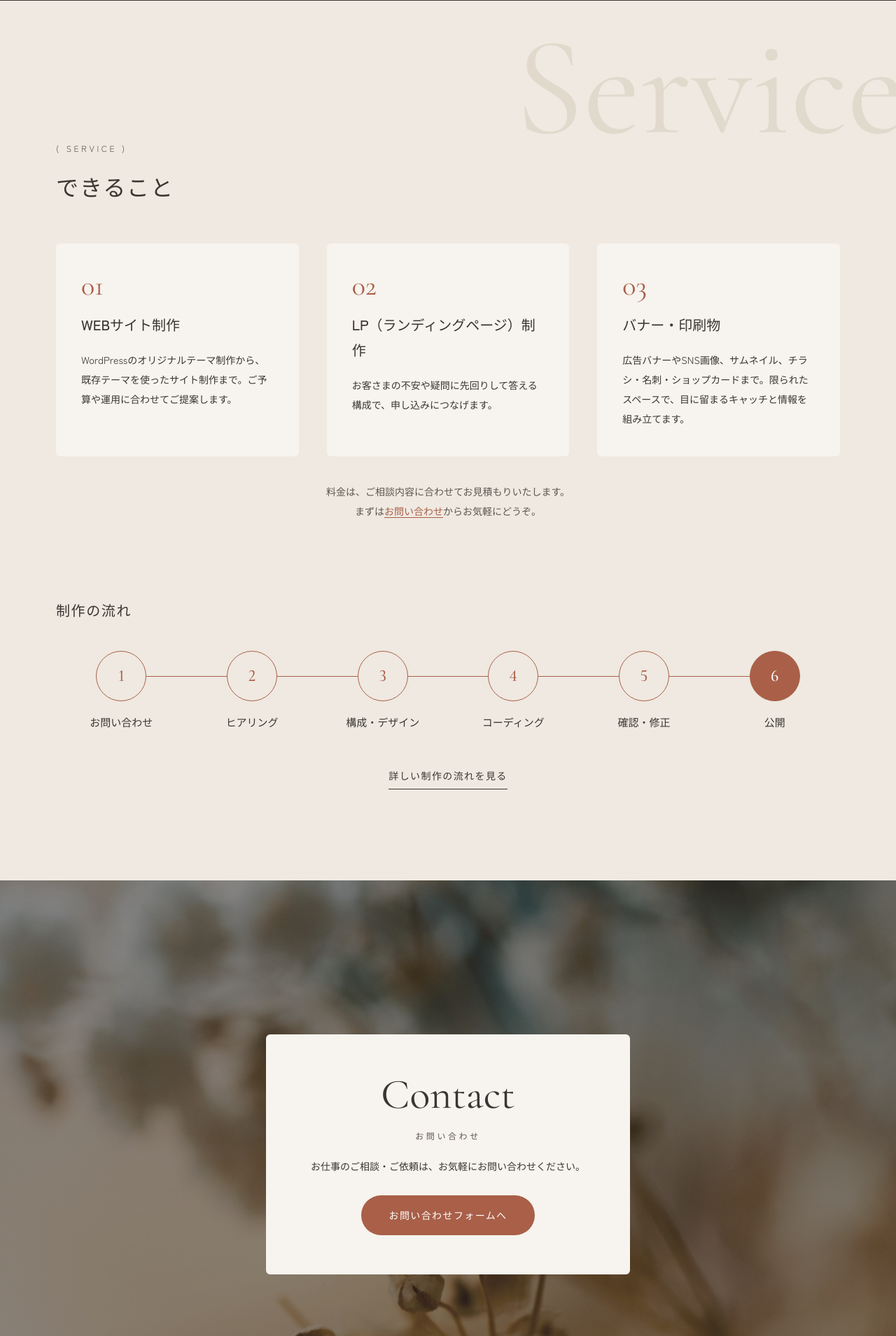
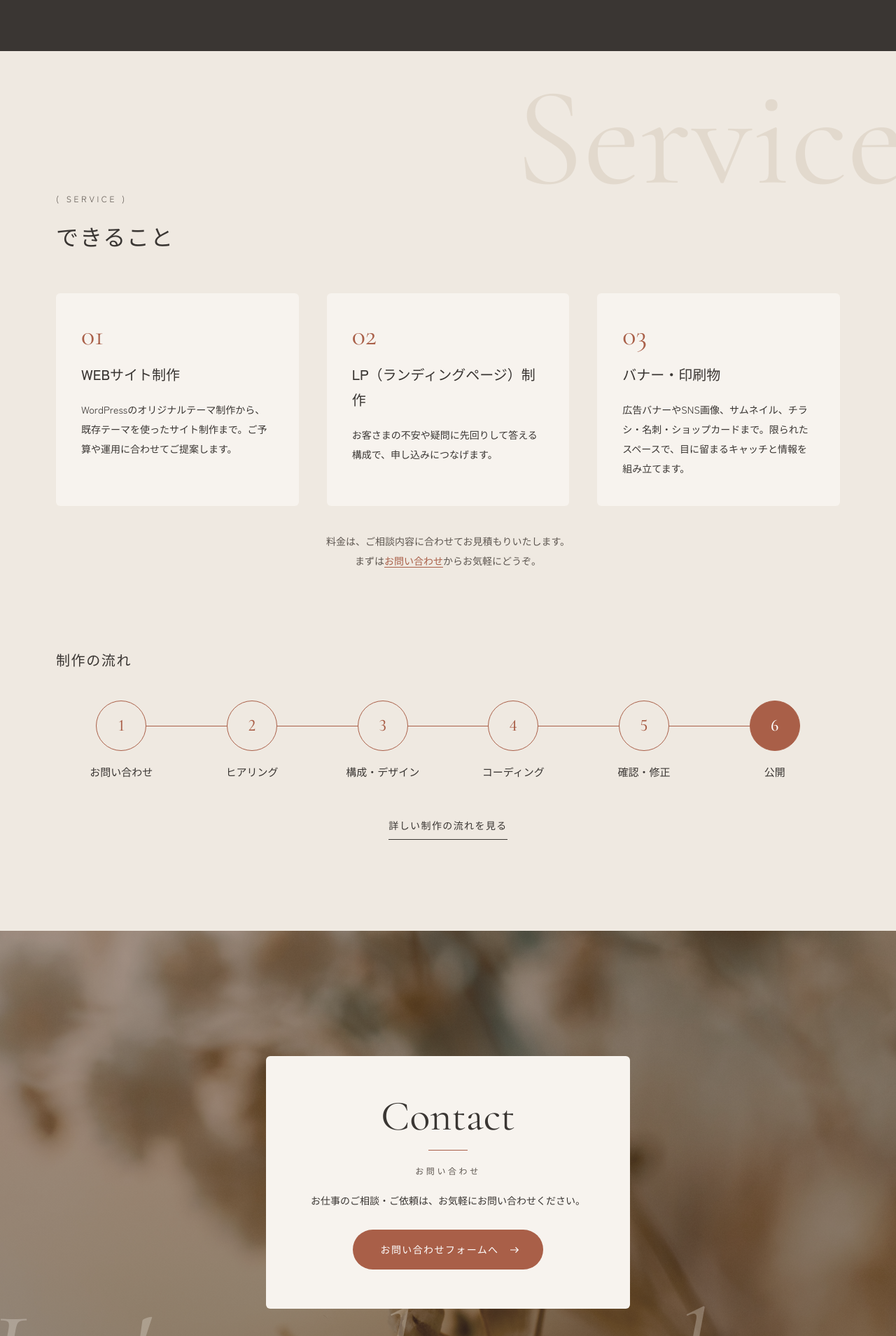
Before and after one commit to KATORI0717/portfolio, a WordPress theme: template front-page.php in a window 1280 px wide. Shown: the part 2291-4200 px from the top of the page at 70% size. Run offline with PHP 8.4 and a stand-in for WordPress, Linux system fonts and the light colour scheme; the site name, menu and one post (Sample post) are stand-ins, and other content is empty.

Commit message:
トップ：ヘッダーとフッターを写真に重ねる・動きと画面の高さを調整・お問い合わせの動きを追加

```diff
--- a/assets/js/main.js
+++ b/assets/js/main.js
@@ -25,7 +25,7 @@ document.addEventListener('DOMContentLoaded', function () {
 document.documentElement.classList.add('is-js');
 
 document.addEventListener('DOMContentLoaded', function () {
-	var targets = document.querySelectorAll('.fade-up');
+	var targets = document.querySelectorAll('.fade-up, .contact');
 
 	var observer = new IntersectionObserver(function (entries) {
 		entries.forEach(function (entry) {
@@ -34,7 +34,7 @@ document.addEventListener('DOMContentLoaded', function () {
 				observer.unobserve(entry.target);
 			}
 		});
-	}, { rootMargin: '0px 0px -10% 0px' });
+	}, { rootMargin: '0px 0px -25% 0px' });
 
 	targets.forEach(function (target) {
 		observer.observe(target);
--- a/front-page.php
+++ b/front-page.php
@@ -148,11 +148,14 @@
 -->
 	<section class="contact" id="contact">
 		<p class="contact__bg-text" aria-hidden="true">Let's work together</p>
-		<div class="contact__card fade-up">
+		<div class="contact__card">
 			<p class="contact__en" aria-hidden="true">Contact</p>
+			<span class="contact__line" aria-hidden="true"></span>
 			<h2 class="contact__title">お問い合わせ</h2>
 			<p class="contact__text">お仕事のご相談・ご依頼は、お気軽にお問い合わせください。</p>
-			<a class="contact__button" href="<?php echo esc_url( home_url( '/contact/' ) ); ?>">お問い合わせフォームへ</a>
+			<a class="contact__button" href="<?php echo esc_url( home_url( '/contact/' ) ); ?>">お問い合わせフォームへ
+				<span class="contact__arrow" aria-hidden="true"><svg viewBox="0 0 24 24" fill="none" stroke="currentColor" stroke-width="1.5"><path d="M4 12h15M14 7l5 5-5 5"/></svg></span>
+			</a>
 		</div>
 	</section>
 
--- a/style.css
+++ b/style.css
@@ -96,6 +96,33 @@ ul,ol {
   font-size: 12px;
   letter-spacing: 0.2em;
 }
+.home {
+  position:relative;
+}
+.home .header {
+  position: absolute;
+  top: 0;
+  left: 0;
+  right: 0;
+  z-index: 5;
+}
+.home .header__logo-name,
+.home .header__logo-sub {
+  color: #FFF;
+}
+.home .footer {
+  position: absolute;
+  left: 0;
+  right: 0;
+  bottom: 0;
+  background: none;
+}
+.home .contact {
+  padding-bottom: 240px;
+}
+.home .contact__bg-text {
+  bottom: 100px;
+}
 
 /* 5.HERO */
 .hero {
@@ -609,22 +653,20 @@ margin: 0;
   position: relative;
   isolation: isolate;
   overflow: hidden;
-  padding: 220px var(--side) 280px;
-  background: var(--color-dark);
-}
-.contact::before,
-.contact::after {
+  display: flex;
+  align-items: center;
+  justify-content: center;
+  min-height: 100vh;
+  padding: 160px var(--side);
+  background: var(--color-bg);
+}
+.contact::before {
   content: "";
   position: absolute;
   inset: 0;
   z-index: -1;
-}
-.contact::before {
-  background: url(assets/img/contact-a.jpg) center 65% /cover;
+  background: linear-gradient(rgba(113, 63, 30, 0.55), rgba(46,43,41,0.55)), url(assets/img/contact-a.jpg) center 65% / cover;
   filter: saturate(0.7);
-}
-.contact::after {
-  background: rgba(46,43,41,0.55);
 }
 .contact__bg-text {
   position: absolute;
@@ -671,19 +714,38 @@ margin: 0;
   line-height: 2;
 }
 .contact__button {
+  display: inline-flex;
+  align-items: center;
+  gap: 14px;
   margin-top: 10px;
-  padding: 16px 40px;
+  padding: 16px 32px 16px 40px;
   border-radius: 999px;
   background: var(--color-accent);
   color: #FFF;
   font-size:14px;
   letter-spacing: 0.1em;
 }
+.contact__line {
+  display: block;
+  width: 56px;
+  height: 1px;
+  background: var(--color-accent);
+}
+.contact__arrow {
+  display: inline-flex;
+  overflow: hidden;
+  width: 18px;
+}
+.contact__arrow svg {
+  display: block;
+  width: 18px;
+  height: 18px;
+}
 .footer {
   display: flex;
   justify-content: space-between;
-  align-items: flex-start;
-  padding: 64px var(--side);
+  align-items: center;
+  padding: 20px var(--side);
   background: var(--color-darker);
   color: var(--color-light);
 }
@@ -1545,10 +1607,109 @@ a:focus-visible,button:focus-visible {
     transform: none;
   }
 }
+.hero__en,
+.hero__label,
+.hero__lead,
+.hero__link {
+  animation: hero-in 1.2s var(--ease-out) backwards;
+}
+.hero__en {
+  animation-delay: 0.2s;
+}
+.hero__label {
+  animation-delay: 1.2s;
+}
+.hero__lead {
+  animation-delay: 1.4s;
+}
+.hero__link {
+  animation-delay: 1.6s;
+}
+@keyframes hero-in {
+  from {
+    opacity: 0;
+    transform: translateY(20px);
+  }
+  to {
+    opacity: 1;
+    transform: none;
+  }
+}
+.is-js .contact::before {
+  clip-path: inset(12% 10% round 16px);
+  transform: scale(1.15);
+  transition: clip-path 1.8s var(--ease-out), transform 2.4s var(--ease-out);
+}
+.contact.is-visible::before {
+  clip-path: inset(0 round 0);
+  transform: none;
+}
+.is-js .contact:not(.is-visible) .contact__bg-text,
+.is-js .contact:not(.is-visible) .contact__en,
+.is-js .contact:not(.is-visible) .contact__line,
+.is-js .contact:not(.is-visible) .contact__title,
+.is-js .contact:not(.is-visible) .contact__text,
+.is-js .contact:not(.is-visible) .contact__button {
+  opacity: 0;
+}
+.contact.is-visible .contact__en {
+  animation: contact-blur 1.2s var(--ease-out) 0.9s backwards;
+}
+.contact.is-visible .contact__line {
+  animation: contact-line 1.2s var(--ease-out) 1.3s backwards;
+}
+.contact.is-visible .contact__title {
+  animation: hero-in 1.2s var(--ease-out) 1.5s backwards;
+}
+.contact.is-visible .contact__text {
+  animation: hero-in 1.2s var(--ease-out) 1.65s backwards;
+}
+.contact.is-visible .contact__button {
+  animation: hero-in 1.2s var(--ease-out) 1.8s backwards;
+}
+.contact.is-visible .contact__bg-text {
+  animation: hero-in 1.6s var(--ease-out) 1s backwards;
+}
+
+.contact__button:hover .contact__arrow svg {
+  animation: arrow-slide 0.7s var(--ease-out);
+}
+@keyframes contact-blur {
+  from {
+    opacity: 0;
+    filter: blur(10px);
+  }
+  to {
+    opacity: 1;
+    filter: blur(0);
+  }
+}
+@keyframes contact-line {
+  from {
+    transform: scaleX(0);
+  }
+  to {
+    transform: scaleX(1);
+  }
+}
+@keyframes arrow-slide {
+  0% {
+    transform: translateX(0);
+  }
+  45% {
+    transform: translateX(110%);
+  }
+  46% {
+    transform: translateX(-110%);
+  }
+  100% {
+    transform: translateX(0);
+  }
+}
 .is-js .fade-up {
   opacity: 0;
-  transform: translateY(24px);
-  transition: opacity 1s var(--ease-out), transform 1s var(--ease-out);
+  transform: translateY(40px);
+  transition: opacity 1.4s var(--ease-out), transform 1.4s var(--ease-out);
 }
 .is-js .fade-up.is-visible {
   opacity: 1;
```
Also changed, not shown: other parts of style.css (+94 -13 lines).
